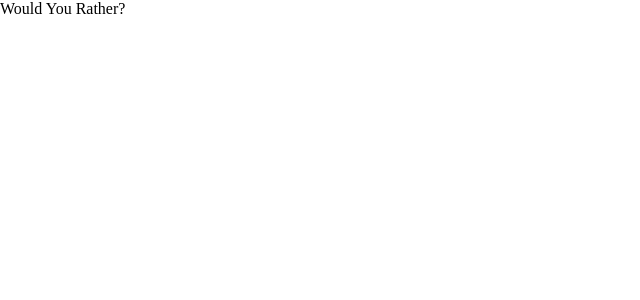
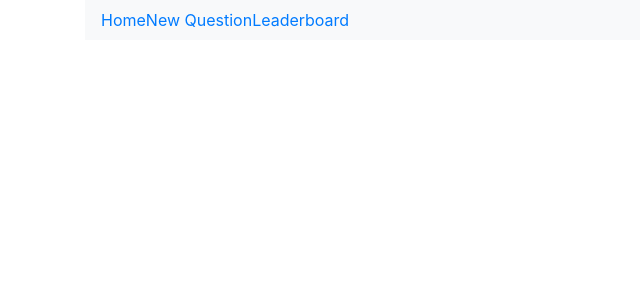
Before and after one commit to cdurri/react-redux-would-you-rather-app, a React (Create React App) app: page / in a window 1280 px wide. Shown: the top 300 px of the page, without its empty margins (0-640 px from the left). Built offline with nearby package versions, Linux system fonts and the light colour scheme.

Commit message:
add markup for header navigation

```diff
--- a/package.json
+++ b/package.json
@@ -3,6 +3,7 @@
   "version": "0.1.0",
   "private": true,
   "dependencies": {
+    "bootstrap": "^4.3.1",
     "react": "^16.9.0",
     "react-dom": "^16.9.0",
     "react-icons": "^3.7.0",
--- a/src/components/App.js
+++ b/src/components/App.js
@@ -1,11 +1,14 @@
-import React from 'react';
+import React, { Component } from 'react';
+import { BrowserRouter as Router, Route } from 'react-router-dom'
+import { Container, Row, Col } from 'reactstrap'
+import Header from './Header'
 import '../index.css';
 
 function App() {
   return (
-    <div>
-      Would You Rather?
-    </div>
+    <Router>
+        <Header />
+    </Router>
   );
 }
 
--- /dev/null
+++ b/src/components/Header.js
@@ -0,0 +1,13 @@
+import React from 'react'
+import Navigation from './Navigation'
+import { Container, Row, Col } from 'reactstrap'
+
+export default function Header () {
+  return (
+    <div className='header'>
+      <Container>
+        <Navigation />
+      </Container>
+    </div>
+  )
+}
--- /dev/null
+++ b/src/components/Navigation.js
@@ -0,0 +1,28 @@
+import React from 'react'
+import { NavLink } from 'react-router-dom'
+import { Navbar, NavbarToggler, Nav, NavbarBrand, NavItem } from 'reactstrap'
+import { Container, Row, Col } from 'reactstrap'
+
+export default function Navigation () {
+  return (
+    <Navbar color='light' className='nav'>
+        <Nav>
+          <NavItem>
+            <NavLink to='/' exact activeClassName='active'>
+              Home
+            </NavLink>
+          </NavItem>
+          <NavItem>
+            <NavLink to='/new-question' activeClassName='active'>
+              New Question
+            </NavLink>
+          </NavItem>
+          <NavItem>
+            <NavLink to='leaderboard' activeClassName='active'>
+              Leaderboard
+            </NavLink>
+          </NavItem>
+        </Nav>
+    </Navbar>
+  )
+}
--- a/src/index.js
+++ b/src/index.js
@@ -1,5 +1,6 @@
 import React from 'react';
 import ReactDOM from 'react-dom';
+import 'bootstrap/dist/css/bootstrap.min.css'
 import './index.css';
 import App from './components/App';
 
```
Also changed, not shown: 1 other file (tests, documents, lock files or other folders).
